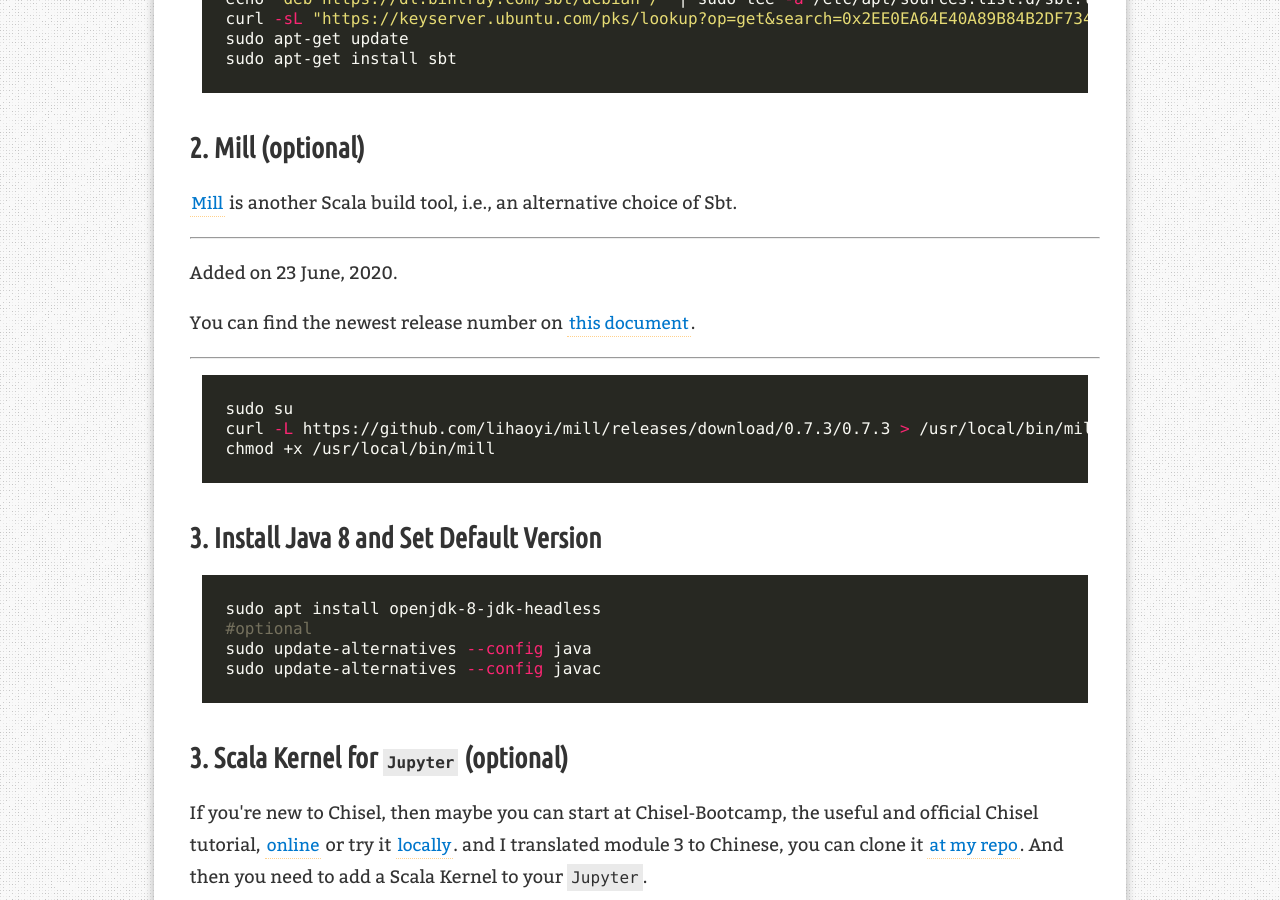
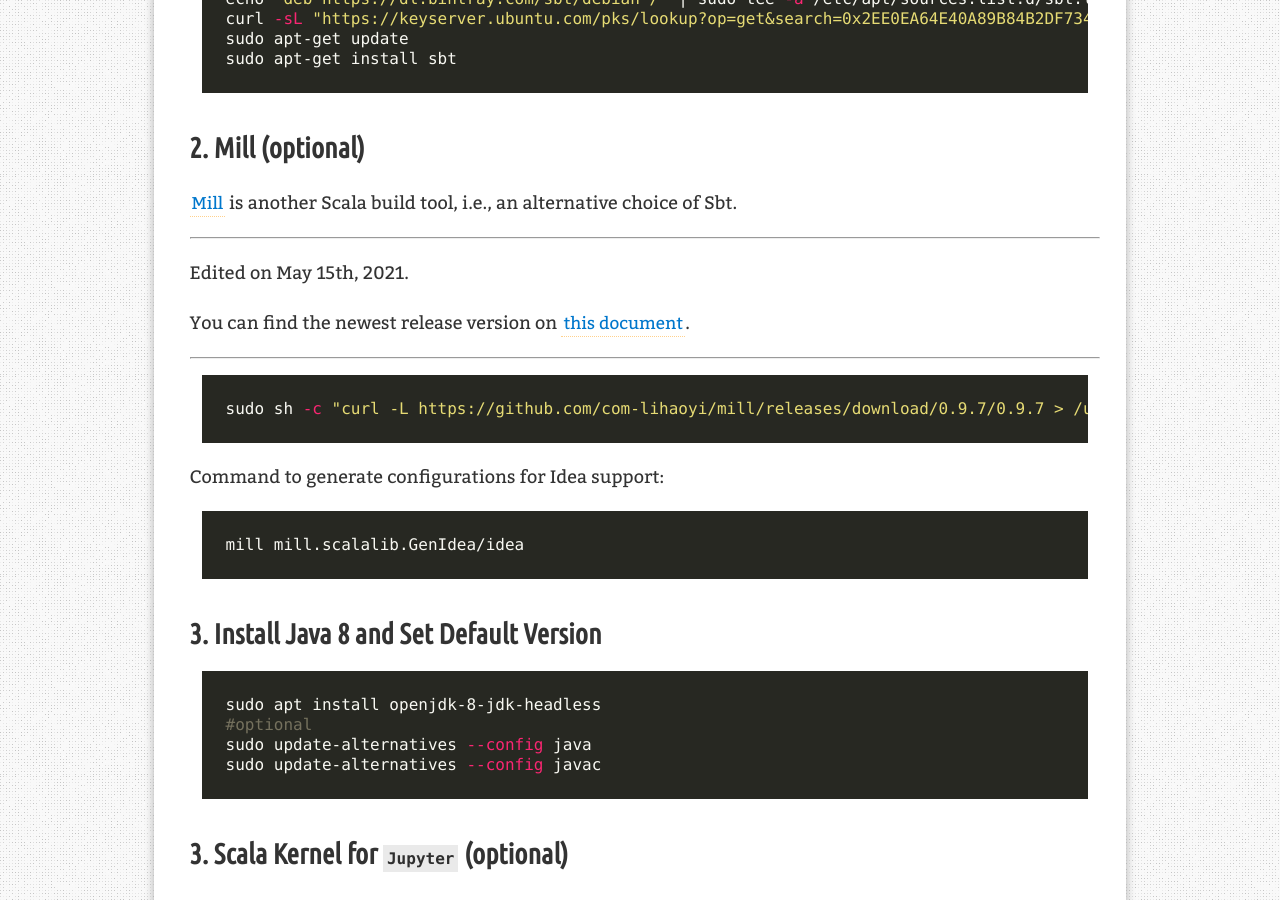
Before and after one commit to SingularityKChen/SingularityKChen.github.io, a Jekyll site: the page built from _posts/2020-01-02-Tutorial-Establish-Linux-Env-for-Chisel-and-Chipyard-Dev.md, in a window 1280 px wide and 900 px high, scrolled down 1624 px. Built offline with Jekyll 4.4.1, drawn with Linux system fonts in a browser that asks for light colours; comment, search, counter and statistics services are not loaded; some of the changed text lies outside the part shown.

Commit message:
update previous tutorial

````diff
--- a/_posts/2020-01-02-Tutorial-Establish-Linux-Env-for-Chisel-and-Chipyard-Dev.md
+++ b/_posts/2020-01-02-Tutorial-Establish-Linux-Env-for-Chisel-and-Chipyard-Dev.md
@@ -4,7 +4,7 @@ title: "[Tutorial] Establish Linux Environment for Chisel and Chipyard Developme
 description: "This tutorial will help you to establish a Linux environment for Chisel and Chipyard development quickly with little error."
 categories: [Tutorial]
 tags: [Chipyard, RISC-V, Scala, Sbt, Mill]
-last_updated: 2020-06-23 23:02:00 GMT+8
+last_updated: 2021-05-15 14:55:00 GMT+8
 excerpt: This tutorial will help you to establish a Linux environment for Chisel and Chipyard development quickly with little error.
 redirect_from:
   - /2020/01/03/
@@ -44,16 +44,20 @@ sudo apt-get install sbt
 
 ------
 
-Added on 23 June, 2020.
+Edited on May 15th, 2021.
 
-You can find the newest release number on [this document](http://www.lihaoyi.com/mill/#manual).
+You can find the newest release version on [this document](https://com-lihaoyi.github.io/mill/mill/Intro_to_Mill.html).
 
 ------
 
 ```shell
-sudo su
-curl -L https://github.com/lihaoyi/mill/releases/download/0.7.3/0.7.3 > /usr/local/bin/mill
-chmod +x /usr/local/bin/mill
+sudo sh -c "curl -L https://github.com/com-lihaoyi/mill/releases/download/0.9.7/0.9.7 > /usr/local/bin/mill && chmod +x /usr/local/bin/mill"
+```
+
+Command to generate configurations for Idea support:
+
+```bash
+mill mill.scalalib.GenIdea/idea
 ```
 
 ## 3. Install Java 8 and Set Default Version
````
